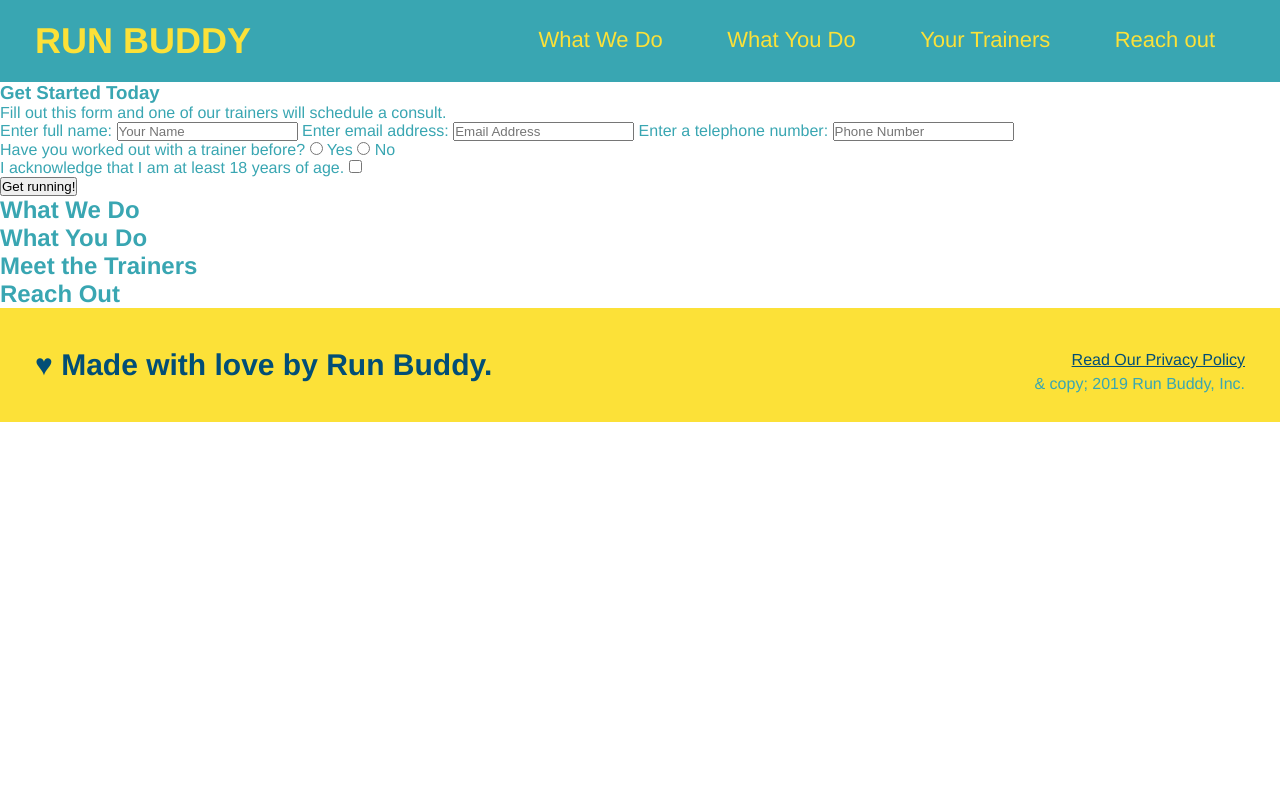
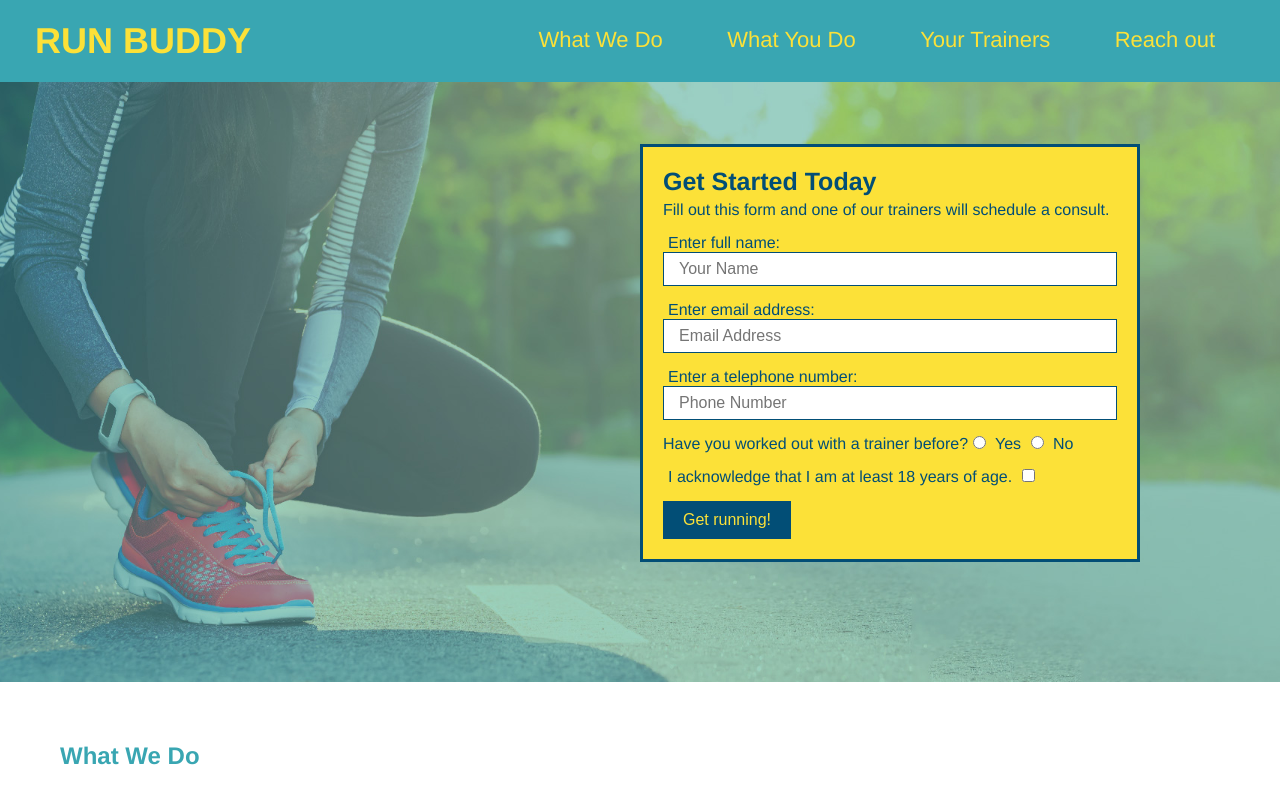
Before and after one commit to GrohTech/run-buddy, a plain HTML site: page index.html in a window 1280 px wide. Shown: the top 800 px of the page. Drawn offline with Linux system fonts and the light colour scheme.

Commit message:
completed hero section styles

```diff
--- a/assets/css/style.css
+++ b/assets/css/style.css
@@ -53,3 +53,51 @@ footer div {
 footer a {
     color: #024e76;
 }
+section {
+    padding: 60px;
+}
+/* Hero style start */
+.hero {
+    background-image: url("../images/hero-bg.jpg");
+    height: 600px;
+    background-size: cover;
+    background-position: center;
+    position: relative;
+}
+.hero-form {
+    color: #024e76;
+    background-color: #fce138;
+    padding: 20px;
+    width: 500px;
+    border: solid 3px #024e76;
+    position: absolute;
+    bottom: 120px;
+    right: 140px;
+}
+.hero-form h3 {
+    font-size: 25px;
+    margin: 0;
+}
+.hero-form p {
+    margin: 5px 0 15px 0;
+}
+.form-input {
+    border: 1px solid #024e76;
+    display: block;
+    padding: 7px 15px;
+    font-size: 16px;
+    color: #024e76;
+    width: 100%;
+    margin-bottom: 15px;
+}
+.hero-form label {
+    margin: 0 5px;
+}
+.hero-form button {
+    background-color: #024e76;
+    color: #fce138;
+    border: none;
+    padding: 10px 20px;
+    font-size: 16px
+}
+/* Hero style end */
--- a/index.html
+++ b/index.html
@@ -20,19 +20,17 @@
         </header>
 
     <!-- hero/jumbotron -->
-        <section>
-            <img>
-            <div>
+        <section class="hero">
+            <div class="hero-form">
                 <h3>Get Started Today</h3>
                 <p>Fill out this form and one of our trainers will schedule a consult.</p>
-            </div>
                 <form>
                     <label for="name">Enter full name:</label>
-                <input type="text" placeholder="Your Name" name="name" id="name" />
+                    <input type="text" placeholder="Your Name" name="name" id="name" class="form-input" />
                     <label for="email">Enter email address:</label>
-                <input type="email" placeholder="Email Address" name="email" id="email" />
+                    <input type="email" placeholder="Email Address" name="email" id="email" class="form-input" />
                     <label for="phone">Enter a telephone number:</label>
-                <input type="tel" placeholder="Phone Number" name="phone" id="phone" />
+                    <input type="tel" placeholder="Phone Number" name="phone" id="phone" class="form-input" />
                     <p>
                         Have you worked out with a trainer before?
                         <input type="radio" name="trainer-confirm" id="trainer-yes" />
@@ -48,6 +46,7 @@
                         Get running!
                     </button>
                 </form>
+            </div>
         </section>
 
     <!-- "what we do" section -->
```
Also changed, not shown: assets/images/hero-bg.jpg (added). Lines whose indentation alone changed are shown as unchanged.
